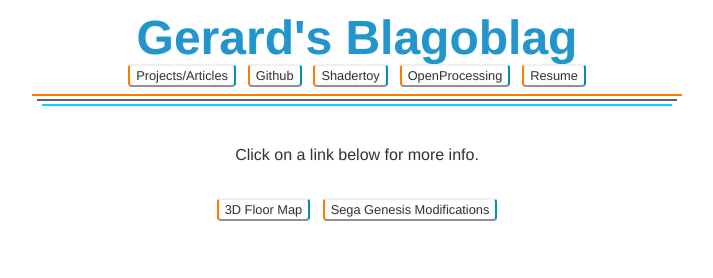
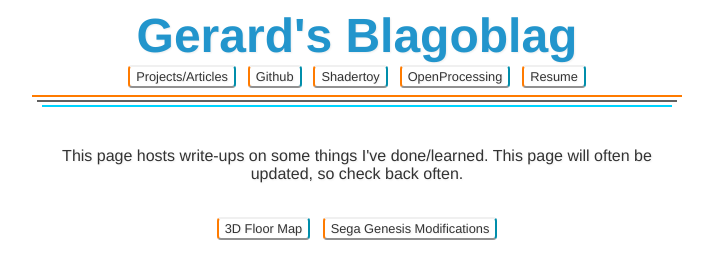
Before and after one commit to gerard-geer/website, a plain HTML site: page projects.html in a window 1280 px wide. Shown: the whole page, without its empty margins (283-996 px from the left). Drawn offline with Linux system fonts and the light colour scheme.

Commit message:
Changed hover styling, removed nav class styling from the title link, and changed the project page text.

```diff
--- a/css/index.css
+++ b/css/index.css
@@ -34,7 +34,7 @@ a.nav:visited
 a.nav:hover
 {
 	text-decoration:none;
-	box-shadow: 1px 1px 2px #aaaaaa;
+	box-shadow: 0px 0px 2px #aaaaaa;
 }
 a.nav:active
 {
@@ -74,6 +74,13 @@ canvas
 	font-size: 3pc;
 	margin: auto auto auto auto;
 	font-weight: bold;
+	text-decoration: none;
+	padding-bottom: 5px;
+}
+
+#title:hover
+{
+	text-shadow: 0px 0px 2px #aaaaaa;
 }
 
 div.button_container
--- a/projects.html
+++ b/projects.html
@@ -13,7 +13,7 @@
 		<!-- Contains the header text and a bunch of navigation buttons. -->
 		<div class='button_container container' id='top_button_container'>
 			<!-- Title Text -->
-			<a class='nav internal' id='title' href='index.html'>Gerard's Blagoblag</a>
+			<a class='internal' id='title' href='index.html'>Gerard's Blagoblag</a>
 			<!-- Navigation links -->
 			<a class='nav internal' href='projects.html' id='projects'>Projects/Articles</a>
 			<a class='nav external' target='_blank' href='https://www.github.com/gerard-geer' id='github'>Github</a>
@@ -28,7 +28,8 @@
 		<div class='content_container container' id='top_content_container'>
 			<div class='content' id='about'>
 				<p>
-					Click on a link below for more info.
+					This page hosts write-ups on some things I've done/learned. This page will often
+					be updated, so check back often.
 				</p>
 			</div>
 			<div class='content' id='projects'>
```
Also changed, not shown: floormap.html (+1 -1 lines), index.html (+1 -1 lines).
